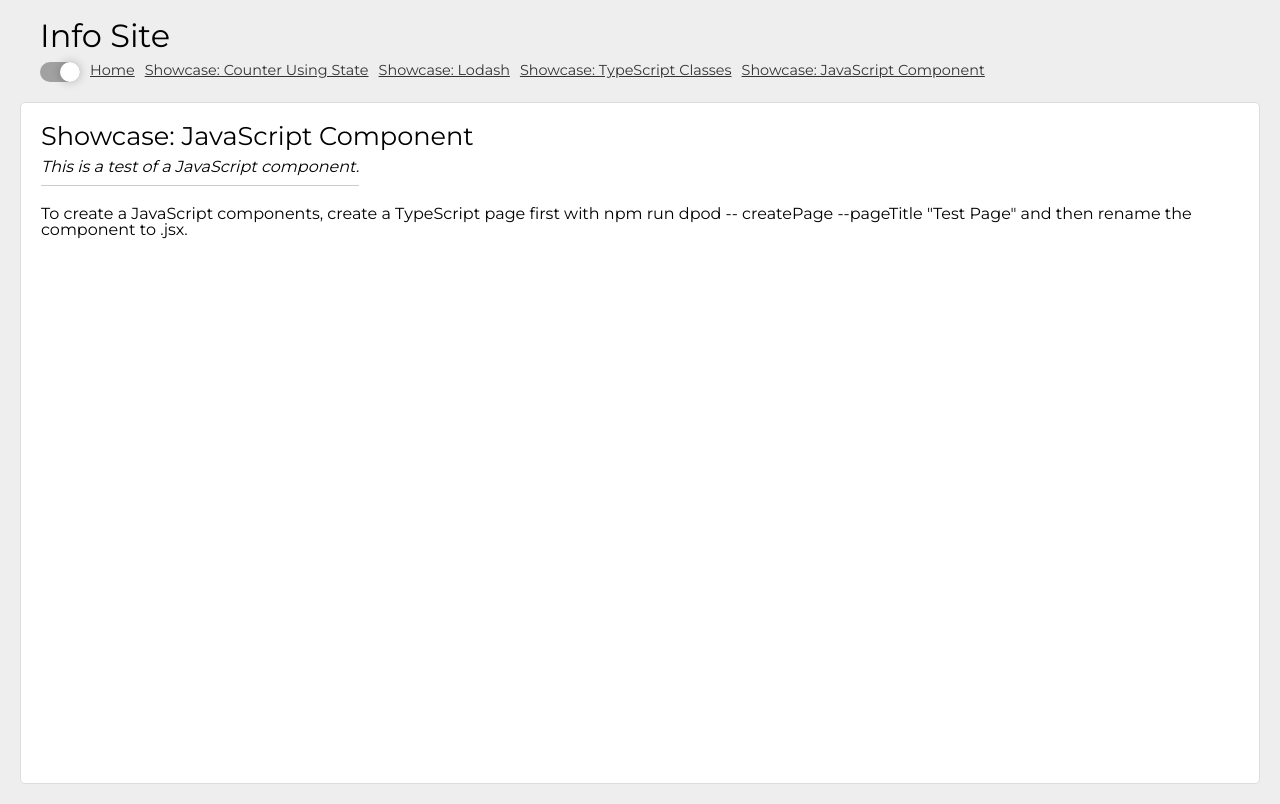
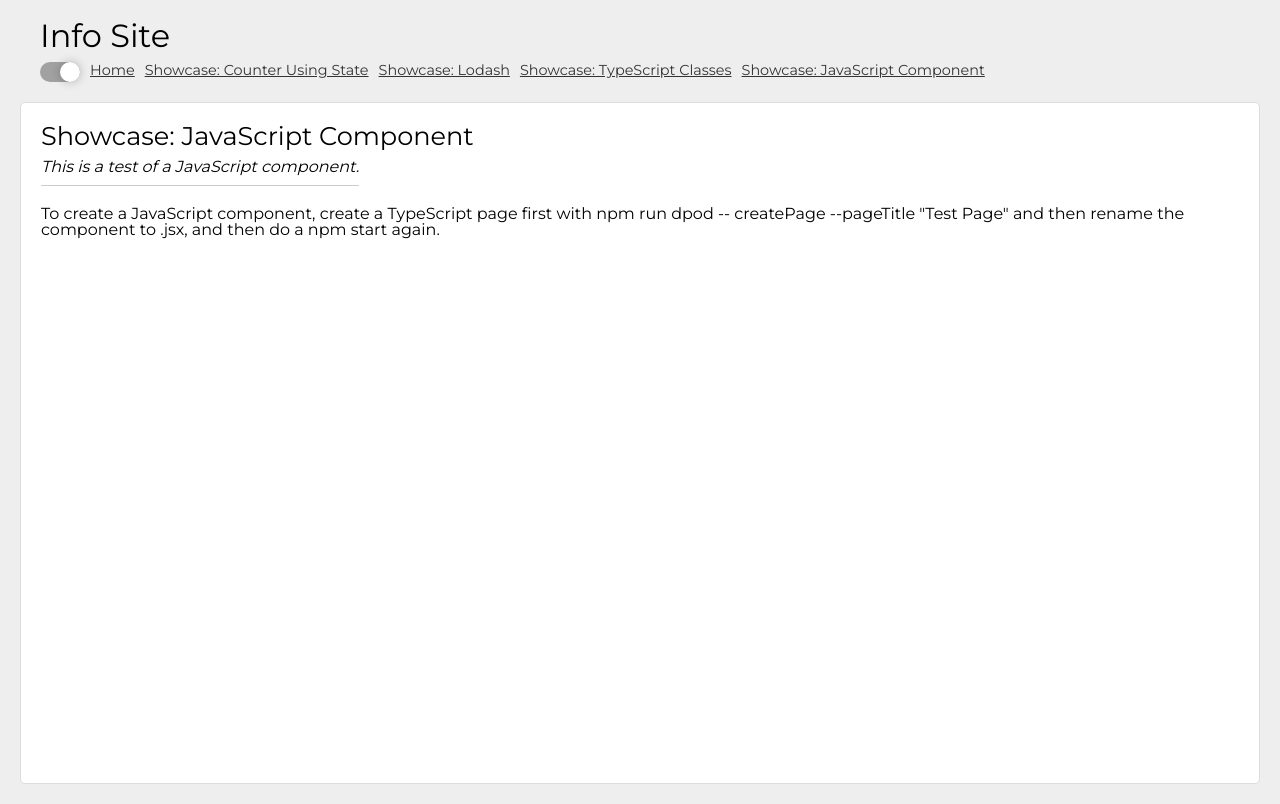
Before and after one commit to Entwickler-Club/dpodreact, a React (Create React App) app: page /showcaseJavaScriptComponent in a window 1280 px wide. Built offline with nearby package versions, Linux system fonts and the light colour scheme.

Commit message:
small change javascript component

```diff
--- a/src/system/components/PageShowcaseJavaScriptComponent.jsx
+++ b/src/system/components/PageShowcaseJavaScriptComponent.jsx
@@ -7,7 +7,7 @@ function PageShowcaseJavaScriptComponent() {
 		<div className="page page_showcaseJavaScriptComponent">
 			<h2 className="title">Showcase: JavaScript Component</h2>
 			<p className="description">This is a test of a JavaScript component.</p>
-			<p>To create a JavaScript components, create a TypeScript page first with <code>npm run dpod -- createPage --pageTitle "Test Page"</code> and then rename the component to .jsx.</p>
+			<p>To create a JavaScript component, create a TypeScript page first with <code>npm run dpod -- createPage --pageTitle "Test Page"</code> and then rename the component to .jsx, and then do a <code>npm start</code> again.</p>
 		</div>
 	)
 }
```
